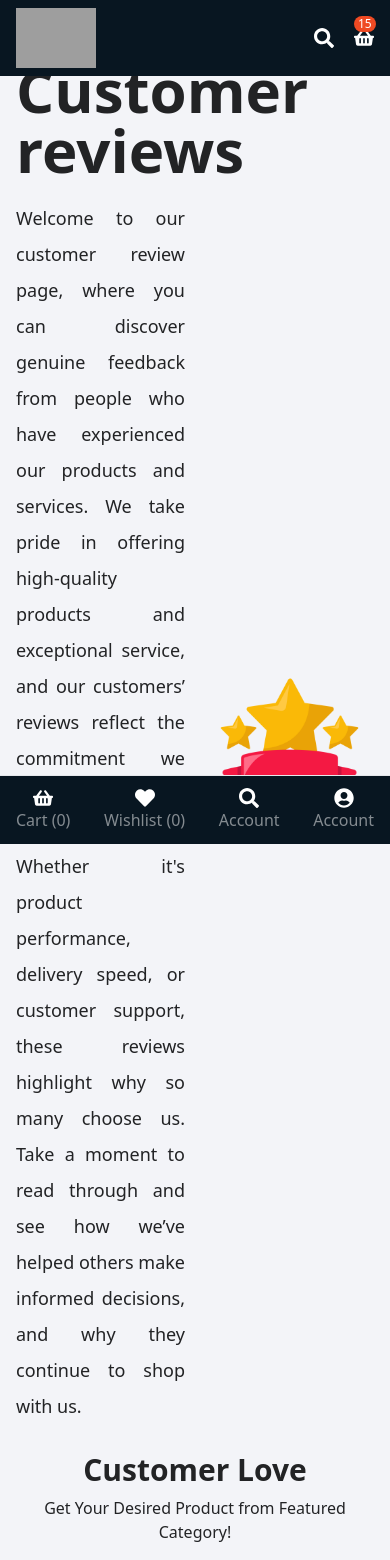
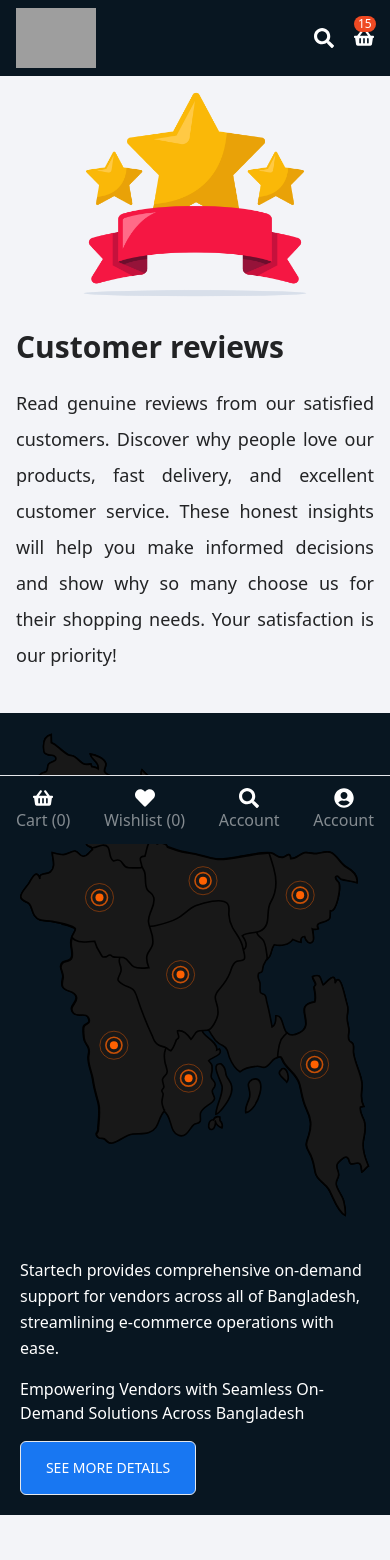
Before and after one commit to sheikh-riyadh/myself-captake, a React (Vite) app: page /reviews in a window 390 px wide. Shown: the top 1560 px of the page. Built offline with nearby package versions, Linux system fonts and the light colour scheme; grey boxes are pictures that could not be loaded.

Commit message:
responsive review page

```diff
--- a/src/components/Main/Home/HappyCustomer.jsx
+++ b/src/components/Main/Home/HappyCustomer.jsx
@@ -1,4 +1,6 @@
 import { FaGrinHearts } from "react-icons/fa";
+import Button from "../../Common/Button";
+import { Link } from "react-router-dom";
 const HappyCustomer = () => {
   return (
     <div className="p-10 bg-gradient-to-r from-[#0bc1e9] via-[#3749bb] to-[#00237e] rounded-xl">
@@ -16,11 +18,11 @@ const HappyCustomer = () => {
             </span>
           </div>
         </div>
-        <div>
-          <button className="border px-10 py-4 rounded-xl text-white animate-bounce">
+        <Link to={'/reviews'}>
+          <Button className="border px-10 py-4 rounded-xl text-white animate-bounce">
             See Reviews
-          </button>
-        </div>
+          </Button>
+        </Link>
       </div>
     </div>
   );
--- /dev/null
+++ b/src/components/Main/Reviews/MapSection.jsx
@@ -0,0 +1,26 @@
+import bang from "../../../assets/Main/Review/bangladash-map-b2140c86.svg";
+import Button from "../../Common/Button";
+const MapSection = () => {
+  return (
+    <div className="bg-stech mt-10">
+      <div className="grid grid-cols-1 md:grid-cols-2 items-center mb-10 xl:mb-20 p-5 lg:p-10 my_container gap-10">
+        <div>
+          <img src={bang} alt="bangladesh_land_photo" />
+        </div>
+        <div className="flex flex-col gap-4 xl:gap-7">
+          <h2 className="xl:font-bold md:text-2xl xl:text-3xl leading-relaxed xl:leading-normal text-white">
+            Startech provides comprehensive on-demand support for vendors across
+            all of Bangladesh, streamlining e-commerce operations with ease.
+          </h2>
+          <span className="text-white">
+            Empowering Vendors with Seamless On-Demand Solutions Across
+            Bangladesh
+          </span>
+          <Button className={"w-44 py-4"}>See more details</Button>
+        </div>
+      </div>
+    </div>
+  );
+};
+
+export default MapSection;
--- a/src/components/Main/Reviews/ReviewCarousel.jsx
+++ b/src/components/Main/Reviews/ReviewCarousel.jsx
@@ -7,13 +7,13 @@ import comma from "../../../assets/Main/Review/drop-red-bc80918e.svg";
 import customSliderBullets from "../../../utils/customSliderBullets";
 const ReviewCarousel = () => {
   return (
-    <div className="mb-10 xl:mb-20">
+    <div className="mb-10 xl:mb-20 my_container">
       <div className="flex flex-col justify-center gap-2 items-center my-7 text-center">
         <h2 className="font-bold text-3xl">{`Customer Love`}</h2>
         <span>Get Your Desired Product from Featured Category!</span>
       </div>
       <Swiper
-        slidesPerView={4}
+        slidesPerView={1}
         spaceBetween={10}
         autoplay={{
           delay: 2500,
@@ -26,19 +26,24 @@ const ReviewCarousel = () => {
         }}
         breakpoints={{
           640: {
+            slidesPerView: 1,
+            spaceBetween: 10,
+          },
+          768: {
             slidesPerView: 2,
             spaceBetween: 10,
           },
-          768: {
-            slidesPerView: 4,
+          1024: {
+            slidesPerView: 3,
             spaceBetween: 10,
           },
-          1024: {
+          1280: {
             slidesPerView: 4,
             spaceBetween: 10,
           },
         }}
         modules={[Autoplay, Pagination]}
+        className="mySwiper"
       >
         <div>
           {[...Array(10).keys()].map((key) => (
--- a/src/components/Main/Reviews/ReviewHeroSection.jsx
+++ b/src/components/Main/Reviews/ReviewHeroSection.jsx
@@ -1,11 +1,11 @@
 import review_image from "../../../assets/Main/Review/ribbon_star_award.png";
 const ReviewHeroSection = () => {
   return (
-    <div className="mt-[60px]">
-      <div className="grid grid-cols-2 gap-5 items-center justify-center">
+    <div className="mt-[60px] my_container">
+      <div className="grid grid-cols-1 md:grid-cols-2 lg:gap-5 items-center justify-center grid-flow-dense">
         <div className="flex flex-col gap-5">
-          <h1 className="text-6xl font-bold">Customer reviews</h1>
-          <p className="text-justify leading-loose text-lg">
+          <h1 className="text-3xl lg:text-5xl xl:text-6xl font-bold">Customer reviews</h1>
+          <p className="text-justify leading-loose text-lg hidden lg:block">
             {` Welcome to our customer review page, where you can discover genuine
             feedback from people who have experienced our products and services.
             We take pride in offering high-quality products and exceptional
@@ -16,9 +16,16 @@ const ReviewHeroSection = () => {
             others make informed decisions, and why they continue to shop with
             us.`}
           </p>
+          <p className="block lg:hidden text-justify leading-loose text-lg">
+            Read genuine reviews from our satisfied customers. Discover why
+            people love our products, fast delivery, and excellent customer
+            service. These honest insights will help you make informed decisions
+            and show why so many choose us for their shopping needs. Your
+            satisfaction is our priority!
+          </p>
         </div>
-        <div>
-          <img src={review_image} alt="review_image" />
+        <div className="order-first md:order-last lg:order-none flex items-center justify-center">
+          <img className="w-9/12 lg:w-full" src={review_image} alt="review_image" />
         </div>
       </div>
     </div>
--- a/src/components/Main/Reviews/SignInOption.jsx
+++ b/src/components/Main/Reviews/SignInOption.jsx
@@ -2,7 +2,7 @@ import Button from "../../Common/Button";
 
 const SignInOption = () => {
   return (
-    <div className="mb-10 xl:mb-20">
+    <div className="mb-10 xl:mb-20 my_container">
       <div className="p-10 bg-stech rounded-xl">
         <div className="flex flex-wrap justify-between items-center gap-5">
           <div className="flex flex-wrap items-center gap-5 text-white">
--- a/src/pages/Main/Reviews/Reviews.jsx
+++ b/src/pages/Main/Reviews/Reviews.jsx
@@ -1,13 +1,15 @@
+import MapSection from "../../../components/Main/Reviews/MapSection";
 import ReviewCarousel from "../../../components/Main/Reviews/ReviewCarousel";
 import ReviewHeroSection from "../../../components/Main/Reviews/ReviewHeroSection";
 import SignInOption from "../../../components/Main/Reviews/SignInOption";
 
 const Reviews = () => {
   return (
-    <div className="my_container">
+    <div>
       <ReviewHeroSection />
+      <MapSection />
       <ReviewCarousel />
-      <SignInOption/>
+      <SignInOption />
     </div>
   );
 };
```
Also changed, not shown: src/assets/Main/Review/ribbon_star_award.png, 1 other file (tests, documents, lock files or other folders).
